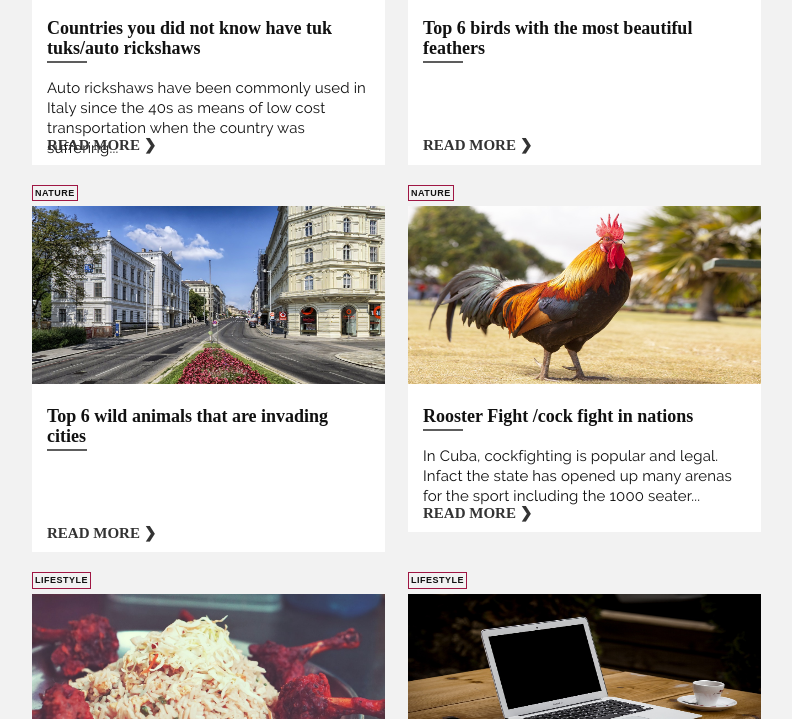
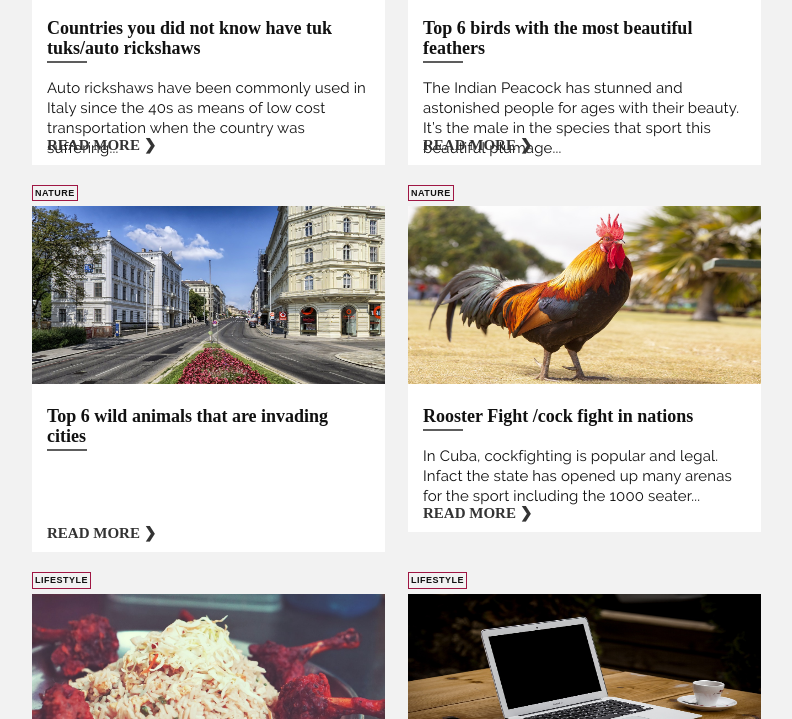
Before and after one commit to sherlifelix/blog, a Jekyll site: the page built from index.html, in a window 1280 px wide and 900 px high, scrolled down 1928 px, cut to the strip 181-900 px from the top of the window. Shown: the whole strip, without its empty margins (55-847 px from the left). Built offline with Jekyll 4.4.1, drawn with Linux system fonts in a browser that asks for light colours.

Commit message:
Update 2018-10-30-top-6-birds-with-the-most-beautiful-feathers.md

```diff
--- a/_posts/2018-10-30-top-6-birds-with-the-most-beautiful-feathers.md
+++ b/_posts/2018-10-30-top-6-birds-with-the-most-beautiful-feathers.md
@@ -7,6 +7,9 @@ published: true
 title: Top 6 birds with the most beautiful feathers
 blog_category: Nature
 keywords: birds
+description: >-
+  The Indian Peacock has stunned and astonished people for ages with their
+  beauty. It’s the male in the species that sport this beautiful plumage...
 ---
 Indian Peacock
 ![peacock-535220_1280.jpg]({{site.baseurl}}/assets/img/birds/peacock-535220_1280.jpg)
```
